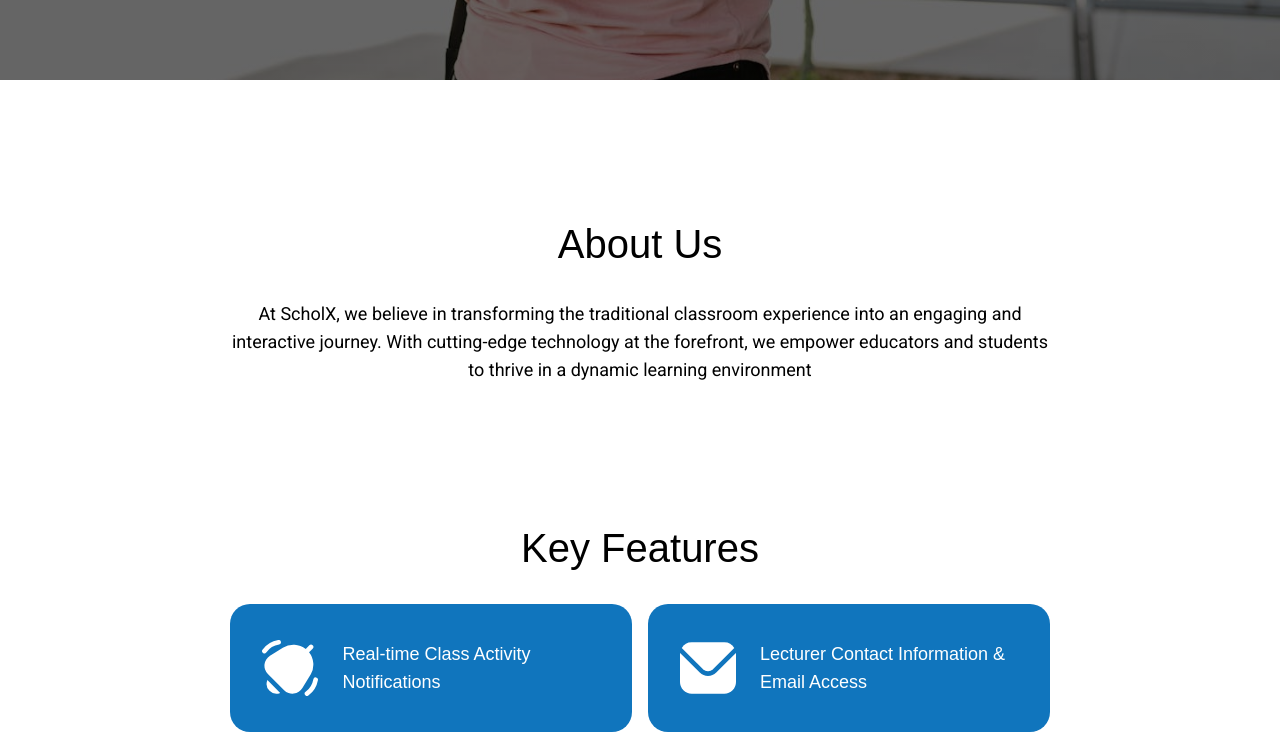
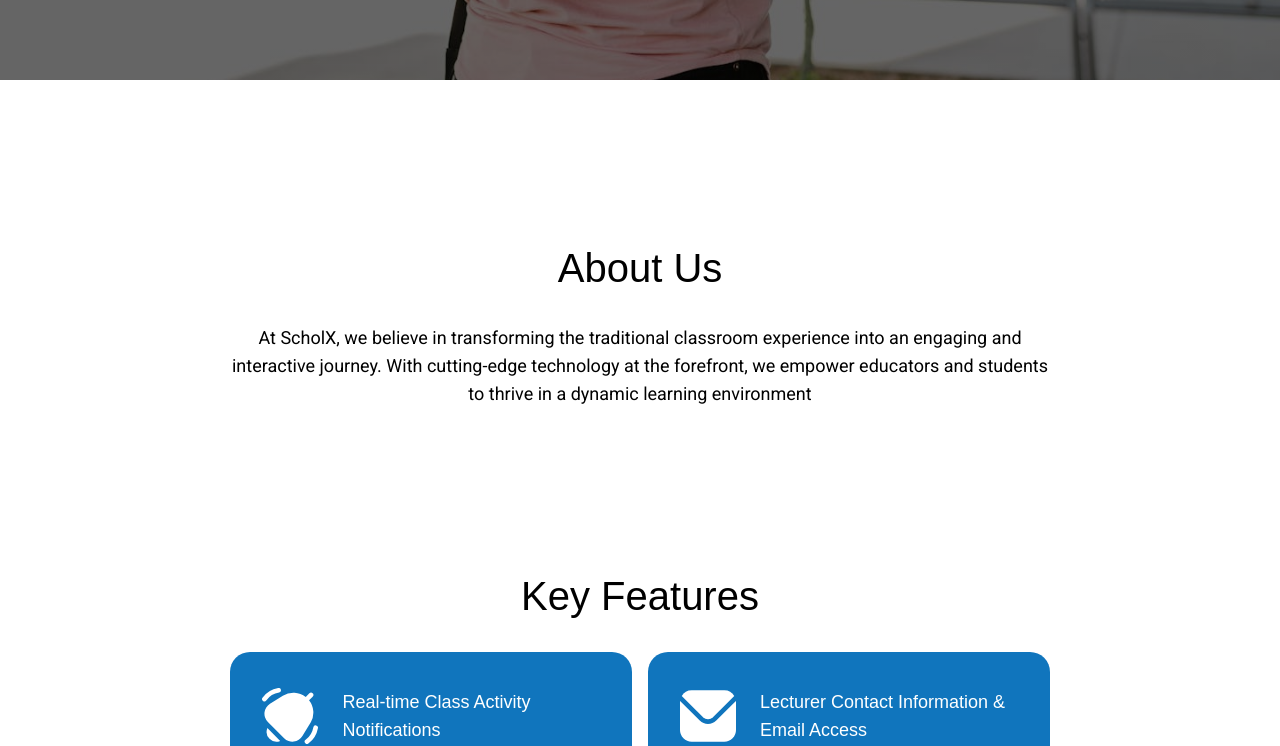
Before and after one commit to Ihezie/scholx-landing-page, a React (Vite) app: page / in a window 1280 px wide. Shown: the part 720-1466 px from the top of the page. Built offline with nearby package versions, Linux system fonts and the light colour scheme; a web font is replaced by a local one.

Commit message:
adjusted section padding

```diff
--- a/src/index.css
+++ b/src/index.css
@@ -34,7 +34,7 @@
   }
   /* The margins and paddings are applied in this manner to prevent the header from blocking out section headings */
   .section-top-spacing {
-    @apply mt-7 pt-[88px] xl:mt-12 xl:pt-[96px];
+    @apply mt-6 pt-[92px] xl:mt-12 xl:pt-[120px];
   }
   .animated-underline {
     @apply after:content-[''] after:bg-white after:h-[3px] after:border-white after:w-2/3 after:absolute after:rounded after:left-1/2 after:bottom-[-5px] after:translate-x-[-50%] after:scale-x-0 hover:after:scale-x-100 after:my-transition after:group-[.fixed-header]:bg-french_blue lg:after:block;
```
